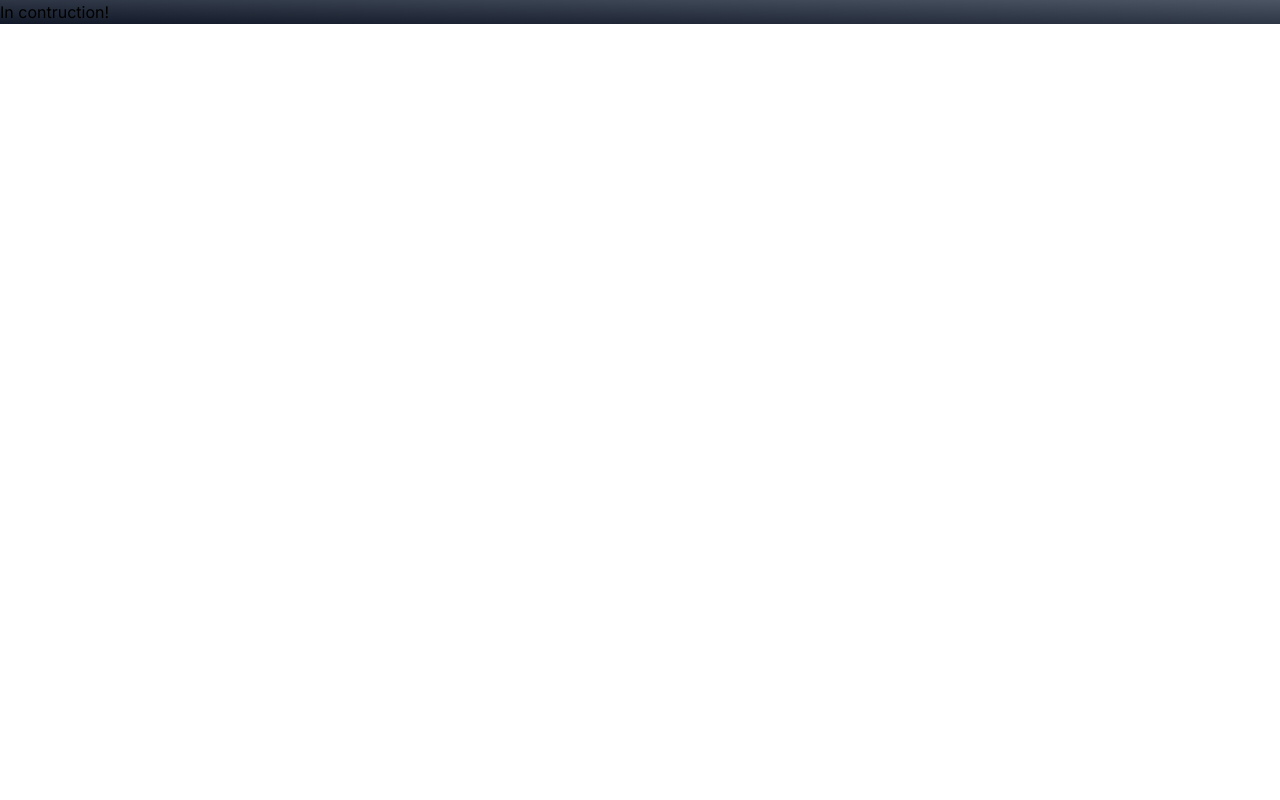
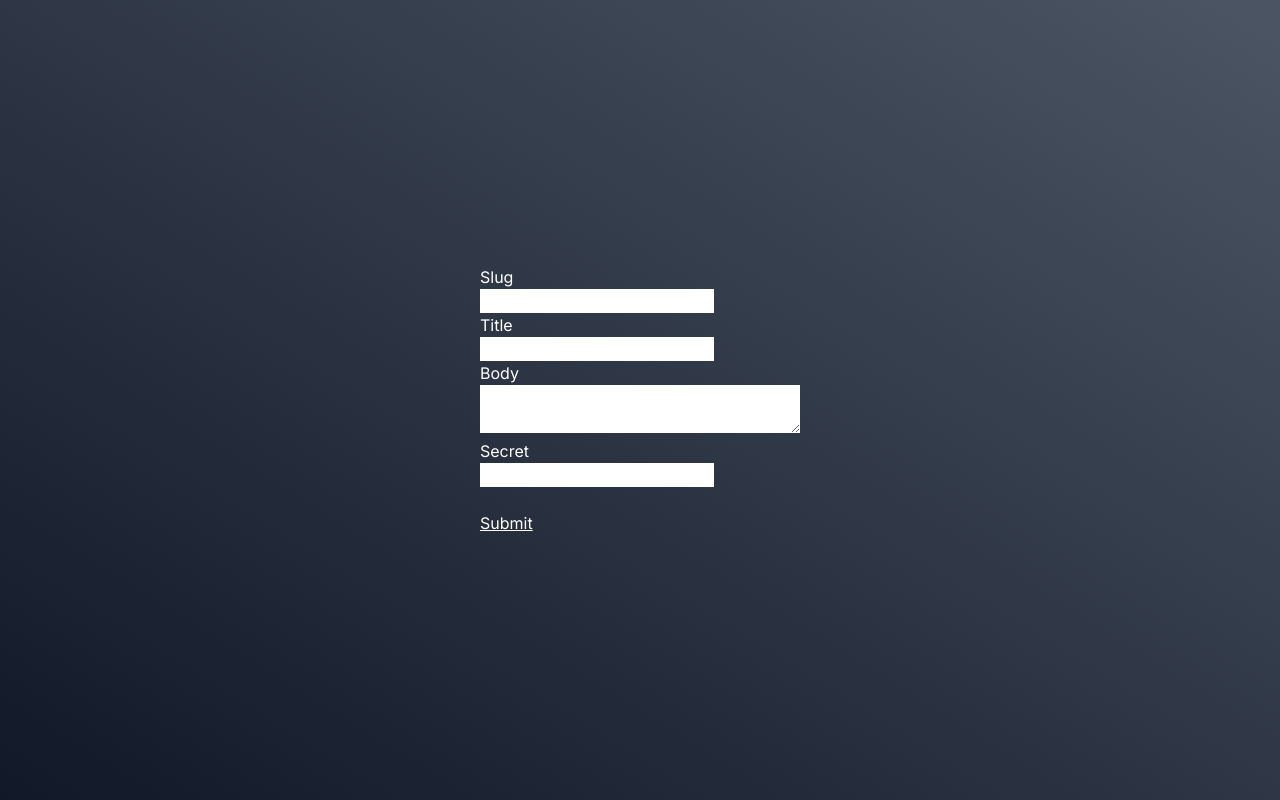
Before and after one commit to schoeneBiene/schoenebiene.github.io, a Next.js app: page /blog/create in a window 1280 px wide. Built offline with nearby package versions, Linux system fonts and the light colour scheme.

Commit message:
Add create post form

```diff
--- /dev/null
+++ b/src/app/blog/create/page.tsx
@@ -0,0 +1,57 @@
+"use client";
+
+import {redirect} from "next/navigation";
+import {useState} from "react";
+import {SubmitHandler, set, useForm} from "react-hook-form"
+
+type CreateBlogForm = {
+    slug: string
+    title: string
+    body: string
+    secret: string
+}
+
+export default function CreateBlogPage() {
+    const {
+        register,
+        handleSubmit,
+        watch,
+        formState: { errors },
+    } = useForm<CreateBlogForm>()
+
+    const [errorMsg, setErrorMsg] = useState("");
+
+    const onSubmit: SubmitHandler<CreateBlogForm> = (data) => {
+        fetch("/api/blog", {
+            method: "POST",
+            body: JSON.stringify(data)
+        }).then((res) => {
+            if(res.status === 200) {
+                redirect(`/blog/${data.slug}`)
+            } else if(res.status === 401) {
+                setErrorMsg("Wrong secret!")
+            } else if(res.status === 500) {
+                setErrorMsg("Internal Server Error!")
+            } else {
+                setErrorMsg(res.statusText || "An unknown error occured.");
+            }
+        })
+    }
+
+    return(
+        <div className="flex w-full h-screen">
+            <form onSubmit={handleSubmit(onSubmit)} className="m-auto">
+                <label className="text-white">Slug</label> <br />
+                <input {...register("slug", { required: true })} /> <br />
+                <label className="text-white">Title</label> <br />
+                <input {...register("title", { required: true })} /> <br />
+                <label className="text-white">Body</label> <br />
+                <textarea {...register("body", { required: true })} className="w-80"/> <br />
+                <label className="text-white">Secret</label> <br />
+                <input {...register("secret", { required: true })} type="password"/> <br />
+                <label className="text-red-500">{errorMsg}</label> <br />
+                <input type="submit" className="underline text-white" />
+            </form>
+        </div>
+    )
+}
```
